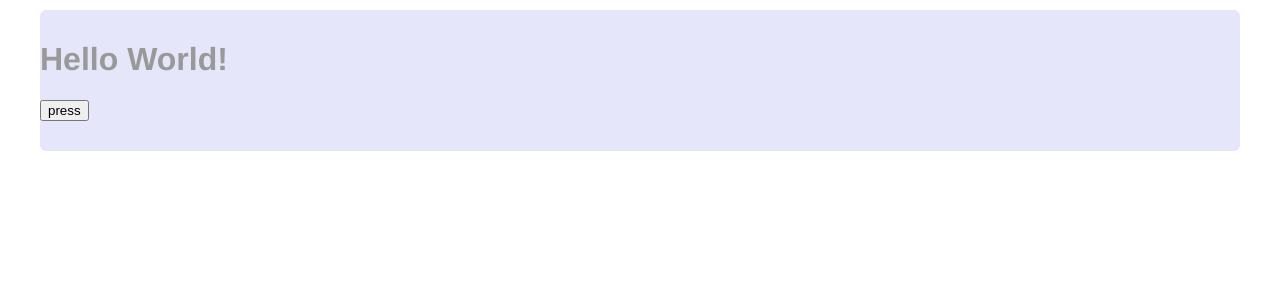
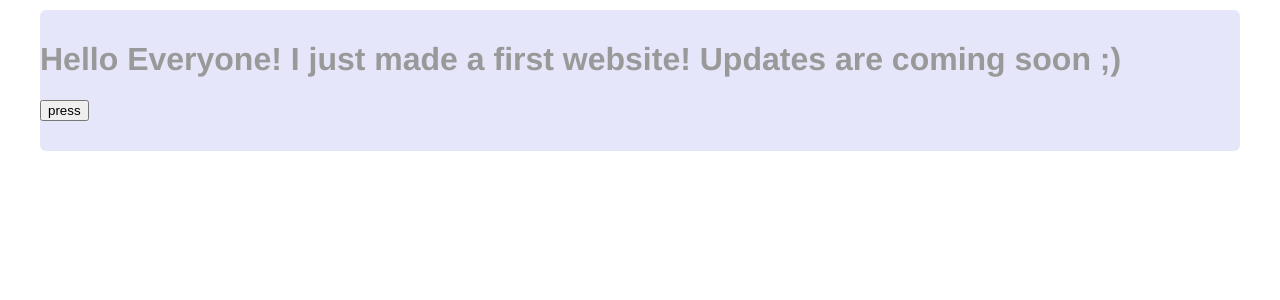
Before and after one commit to arturkaldma/personal-website, a Flask app: page / in a window 1280 px wide. Shown: the part 35-335 px from the top of the page. Run offline with Flask 2, Linux system fonts and the light colour scheme.

Commit message:
Homepage updated

```diff
--- a/templates/home.html
+++ b/templates/home.html
@@ -2,7 +2,7 @@
 {% block content%}
 
 <div class="home">
-    <h1>Hello World!</h1>
+    <h1>Hello Everyone! I just made a first website! Updates are coming soon ;)</h1>
     <button type="button">press</button>
 </div>
 {%endblock%}
```
